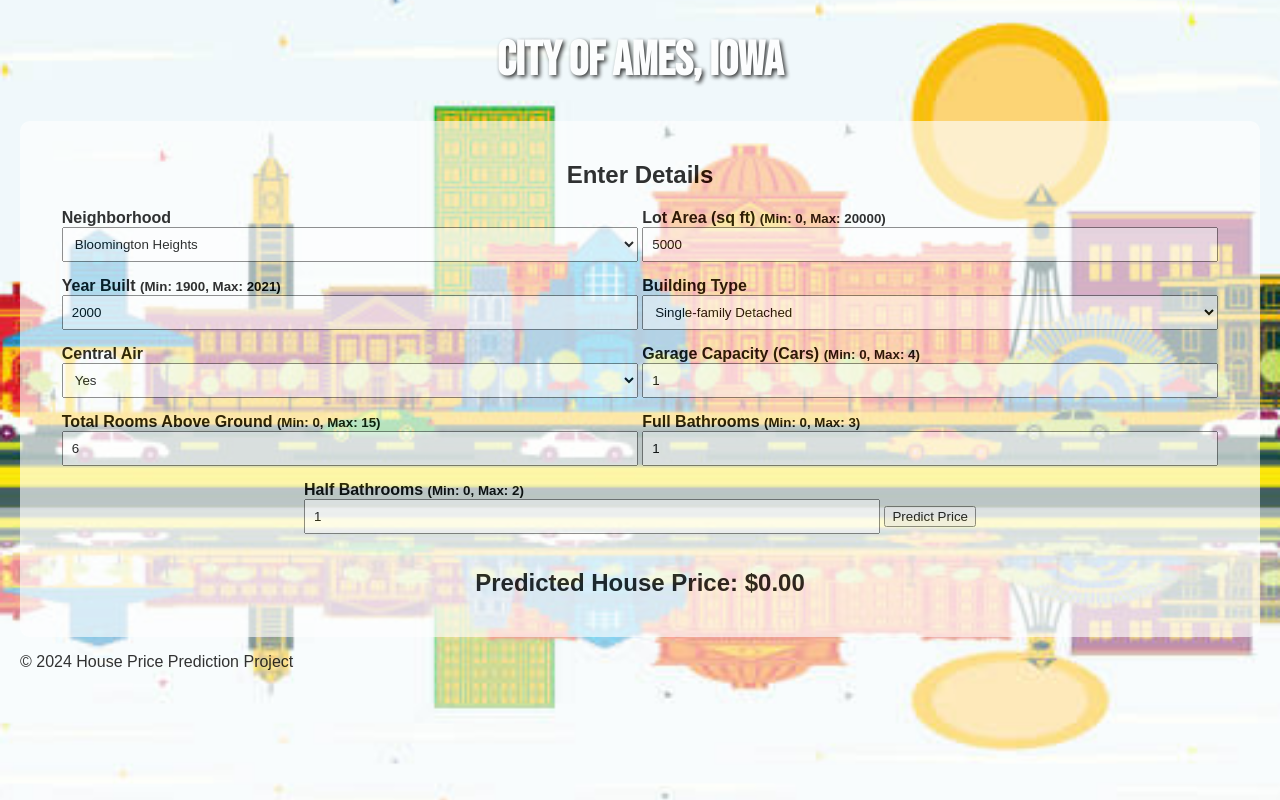
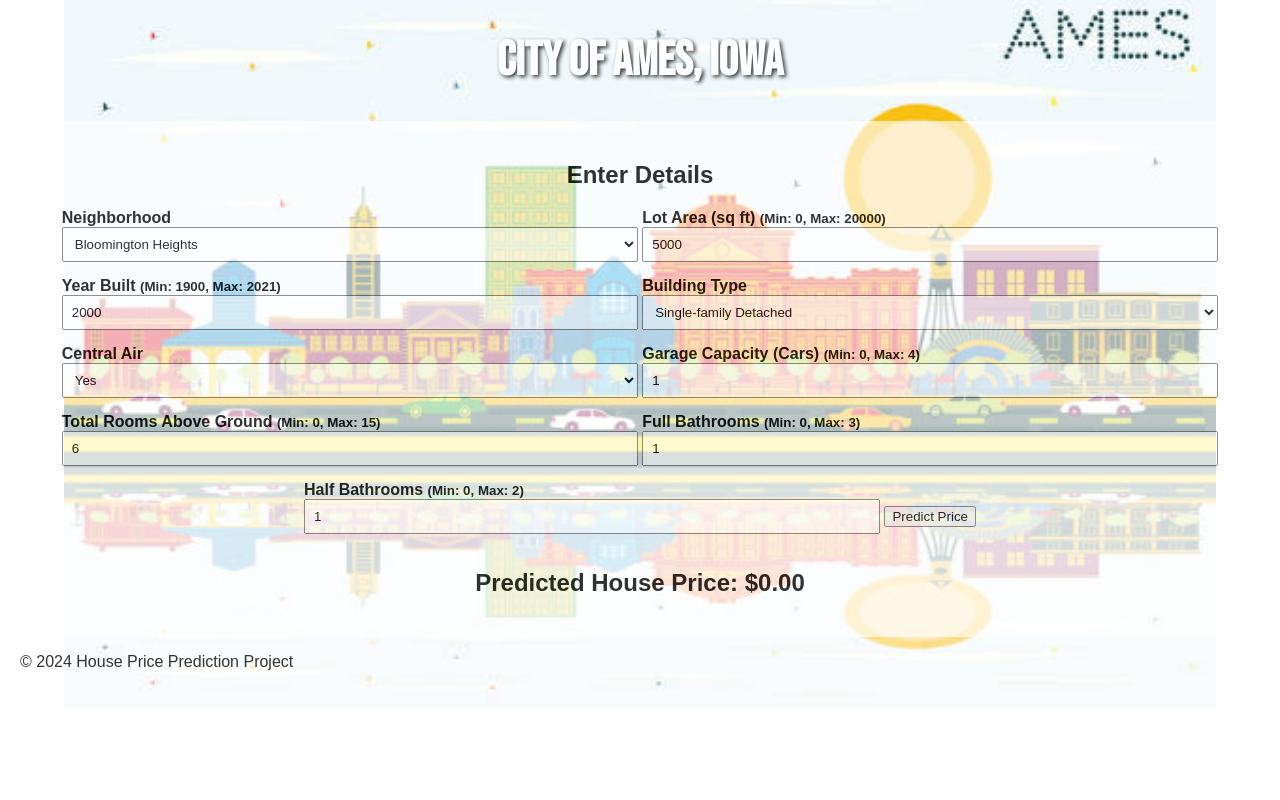
Before and after one commit to Da1212e77/ANA680Final, a Flask app: page / in a window 1280 px wide. Run offline with Flask 3, Linux system fonts and the light colour scheme; parts of the project's set-up code (start-up, migrations or seed data) failed here and were passed over.

Commit message:
Updated background size

```diff
--- a/templates/index.html
+++ b/templates/index.html
@@ -11,7 +11,7 @@
             font-family: Arial, sans-serif;
             margin: 20px;
             background-image: url('images/istockphoto-1145974302-612x612.jpg');
-            background-size: 120%;
+            background-size: 90%;
             background-repeat: no-repeat;
             background-position: center;
             opacity: 0.8;
```
